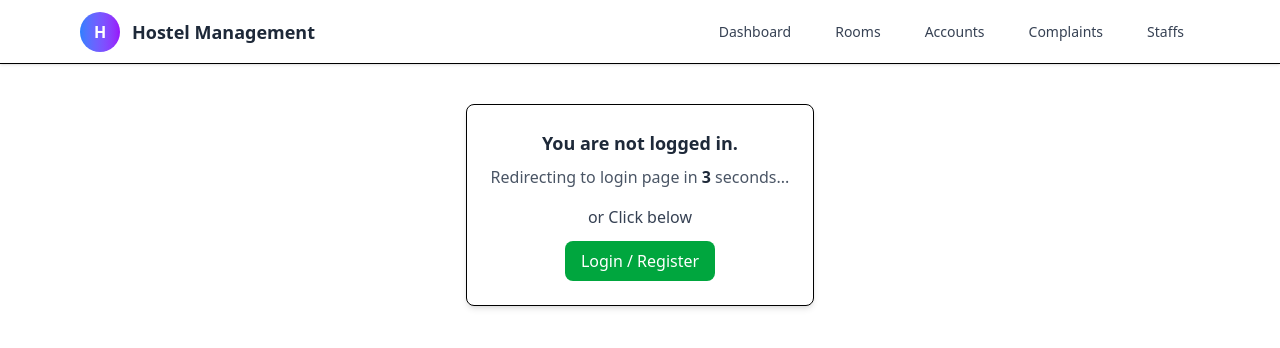
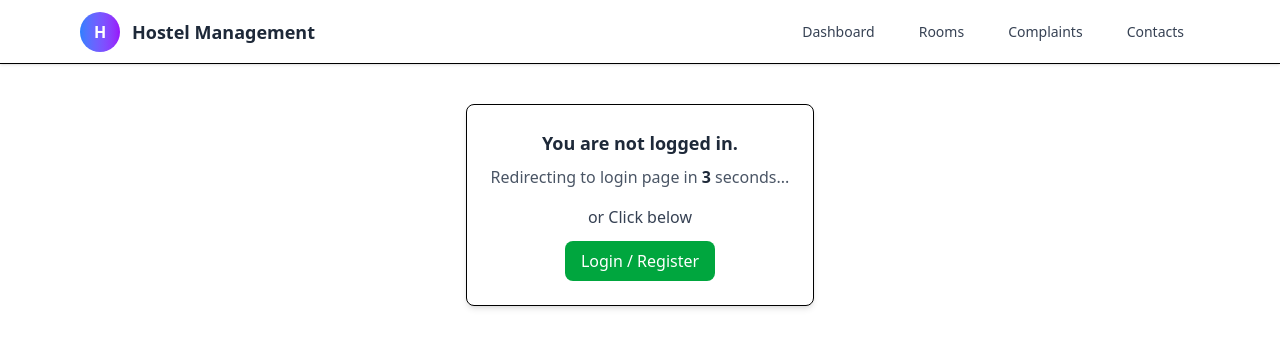
Before and after one commit to chaitanyaraj75/Hostel-Management, a React (Vite) app in the folder frontend/: page / in a window 1280 px wide. Shown: the top 348 px of the page. Built offline with nearby package versions, Linux system fonts and the light colour scheme; no server answers.

Commit message:
menu integrated

```diff
--- a/frontend/src/routes/componenets/Navbar.jsx
+++ b/frontend/src/routes/componenets/Navbar.jsx
@@ -1,9 +1,10 @@
 import { useNavigate } from "react-router-dom";
 import axios from "axios";
 import server_url from "./server_url";
+import sidebarItems from "./menu.js";
 
 function Navbar({ user, setUser }) {
-    const sidebarItems = ["Dashboard", "Rooms", "Accounts", "Complaints", "Staffs"];
+    // const sidebarItems = ["Dashboard", "Rooms", "Accounts", "Complaints", "Staffs"];
     const handleLogout = async () => {
         try {
             await axios.post(`${server_url}/api/auth/logout`);
```
